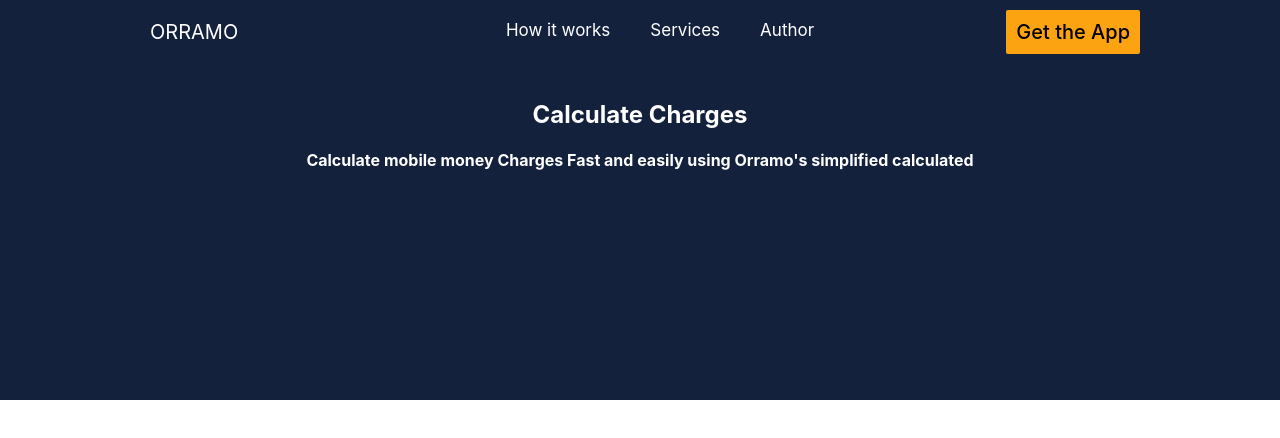
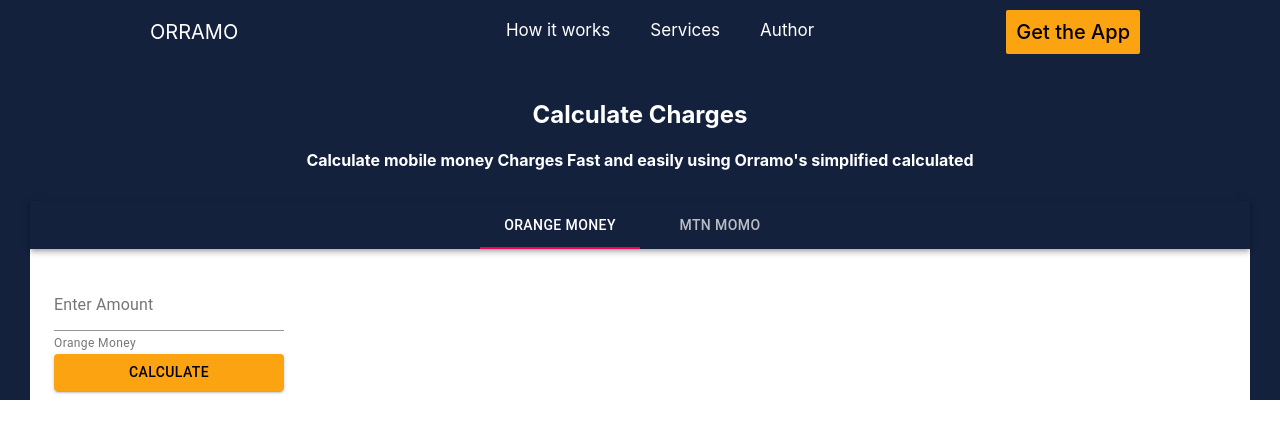
Before and after one commit to ato237/orramo-frontend, a React (Create React App) app: page / in a window 1280 px wide. Shown: the top 438 px of the page. Built offline with nearby package versions, Linux system fonts and the light colour scheme.

Commit message:
Added  tab plus the orange and mtn options

```diff
--- a/package.json
+++ b/package.json
@@ -3,10 +3,13 @@
   "version": "0.1.0",
   "private": true,
   "dependencies": {
+    "@material-ui/core": "^4.12.3",
+    "@material/tabs": "^2.3.0",
     "@testing-library/jest-dom": "^5.14.1",
     "@testing-library/react": "^11.2.7",
     "@testing-library/user-event": "^12.8.3",
     "axios": "^0.21.1",
+    "prop-types": "^15.7.2",
     "react": "^17.0.2",
     "react-dom": "^17.0.2",
     "react-icons": "^4.2.0",
--- a/public/index.html
+++ b/public/index.html
@@ -24,7 +24,7 @@
       work correctly both with client-side routing and a non-root public URL.
       Learn how to configure a non-root public URL by running `npm run build`.
     -->
-    <title>React App</title>
+    <title>ORRAMO</title>
   </head>
   <body>
     <noscript>You need to enable JavaScript to run this app.</noscript>
--- /dev/null
+++ b/src/Calculator/CalculatorElements.js
@@ -0,0 +1,5 @@
+import styled from 'styled-components'
+
+export const CalculatorContainer = styled.div`
+    padding: 10px;
+`
--- a/src/Calculator/index.js
+++ b/src/Calculator/index.js
@@ -0,0 +1,115 @@
+import React from "react";
+import PropTypes from "prop-types";
+import { makeStyles } from "@material-ui/core/styles";
+import AppBar from "@material-ui/core/AppBar";
+import Tabs from "@material-ui/core/Tabs";
+import Tab from "@material-ui/core/Tab";
+import Typography from "@material-ui/core/Typography";
+import Box from "@material-ui/core/Box";
+import {
+	FormControl,
+	FormHelperText,
+	InputLabel,
+	Input,
+	FormLabel,
+    Button
+} from "@material-ui/core";
+import { CalculatorContainer } from "./CalculatorElements";
+
+function TabPanel(props) {
+	const { children, value, index, ...other } = props;
+
+	return (
+		<div
+			role="tabpanel"
+			hidden={value !== index}
+			id={`simple-tabpanel-${index}`}
+			aria-labelledby={`simple-tab-${index}`}
+			{...other}>
+			{value === index && (
+				<Box p={3}>
+					<Typography>{children}</Typography>
+				</Box>
+			)}
+		</div>
+	);
+}
+
+TabPanel.propTypes = {
+	children: PropTypes.node,
+	index: PropTypes.any.isRequired,
+	value: PropTypes.any.isRequired,
+};
+
+function a11yProps(index) {
+	return {
+		id: `simple-tab-${index}`,
+		"aria-controls": `simple-tabpanel-${index}`,
+	};
+}
+
+const useStyles = makeStyles((theme) => ({
+	root: {
+		flexGrow: 1,
+		backgroundColor: theme.palette.background.paper,
+	},
+	head: {
+		backgroundColor: "#14213D",
+	},
+    button:{
+        color: "#000",
+        backgroundColor:"#fca311",
+    },
+    input:{
+
+    },
+    panel:{
+        padding: "5px",
+    }
+}));
+
+const Calculator = () => {
+	const classes = useStyles();
+	const [value, setValue] = React.useState(0);
+
+	const handleChange = (event, newValue) => {
+		setValue(newValue);
+	};
+	return (
+		<>
+			<CalculatorContainer>
+				<div className={classes.root}>
+					<AppBar position="static">
+						<Tabs
+							centered
+							value={value}
+							onChange={handleChange}
+							className={classes.head}
+							aria-label="simple tabs example">
+							<Tab label="ORANGE MONEY" {...a11yProps(0)} />
+							<Tab label="MTN MoMo" {...a11yProps(1)} />
+						</Tabs>
+					</AppBar>
+					<TabPanel value={value} index={0}>
+						<FormControl>
+							<InputLabel htmFor="my-input">Enter Amount</InputLabel>
+							<Input className={classes.panel} id="my-input" aria-describedby="my-helper-text" />
+							<FormHelperText id="my-helper-text">Orange Money</FormHelperText>
+							<Button className ={classes.button} variant="contained" >
+								Calculate
+							</Button>
+						</FormControl>
+					</TabPanel>
+					<TabPanel value={value} index={1}>
+						Item Two
+					</TabPanel>
+					<TabPanel value={value} index={2}>
+						Item Three
+					</TabPanel>
+				</div>
+			</CalculatorContainer>
+		</>
+	);
+};
+
+export default Calculator;
--- a/src/MainContent/index.js
+++ b/src/MainContent/index.js
@@ -1,4 +1,5 @@
 import React from "react";
+import Calculator from "../Calculator";
 import { MainContentContainer, MainContentTitle,MainContentHeading } from "./MainContent";
 const MainContent = () => {
   return (
@@ -9,6 +10,7 @@
           Calculate mobile money Charges Fast and easily using Orramo's
           simplified calculated
         </MainContentHeading>
+        <Calculator/>
       </MainContentContainer>
     </>
   );
```
Also changed, not shown: 1 other file (tests, documents, lock files or other folders).
